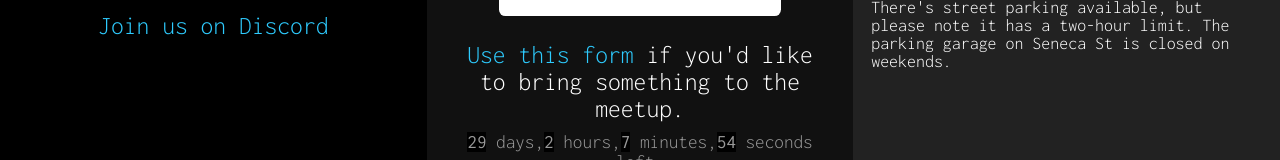
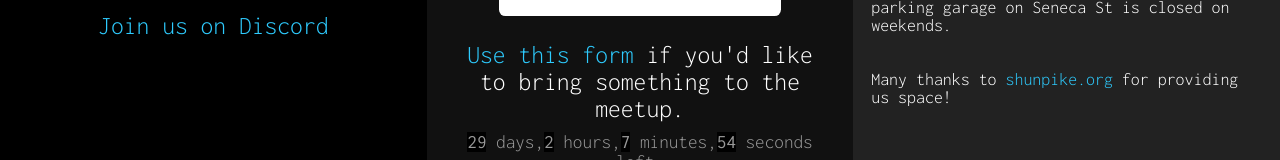
Before and after one commit to SeattleCreativeCode/website, a React (Create React App) app: page / in a window 1280 px wide. Shown: the part 530-690 px from the top of the page. Built offline with nearby package versions, Linux system fonts and the light colour scheme.

Commit message:
Shunpike credits

```diff
--- a/src/App.tsx
+++ b/src/App.tsx
@@ -96,6 +96,10 @@ function App() {
           There's street parking available, but please note it has a two-hour
           limit. The parking garage on Seneca St is closed on weekends.
         </p>
+
+        <p>
+          Many thanks to <a href="https://shunpike.org/">shunpike.org</a> for providing us space!
+        </p>
       </section>
 
       {/*
```
